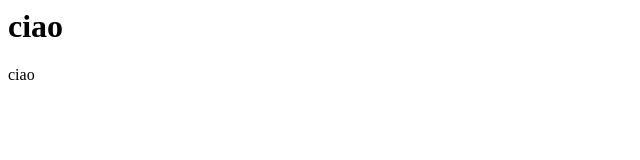
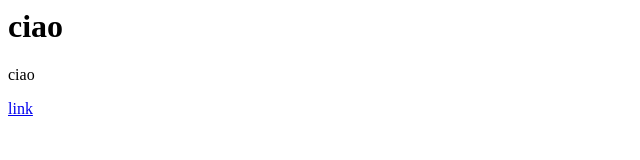
Before and after one commit to pberlanda/githtml, a plain HTML site: page index.html in a window 1280 px wide. Shown: the full height of the page, 0-640 px from the left. Drawn offline with Linux system fonts and the light colour scheme.

Commit message:
aggiunto link pagine

```diff
--- a/index.html
+++ b/index.html
@@ -5,5 +5,6 @@
     <body>
         <h1>ciao</h1>
         <p>ciao</p>
+        <p><a href="about.html">link</a></p>
     </body>
 </html>
```
